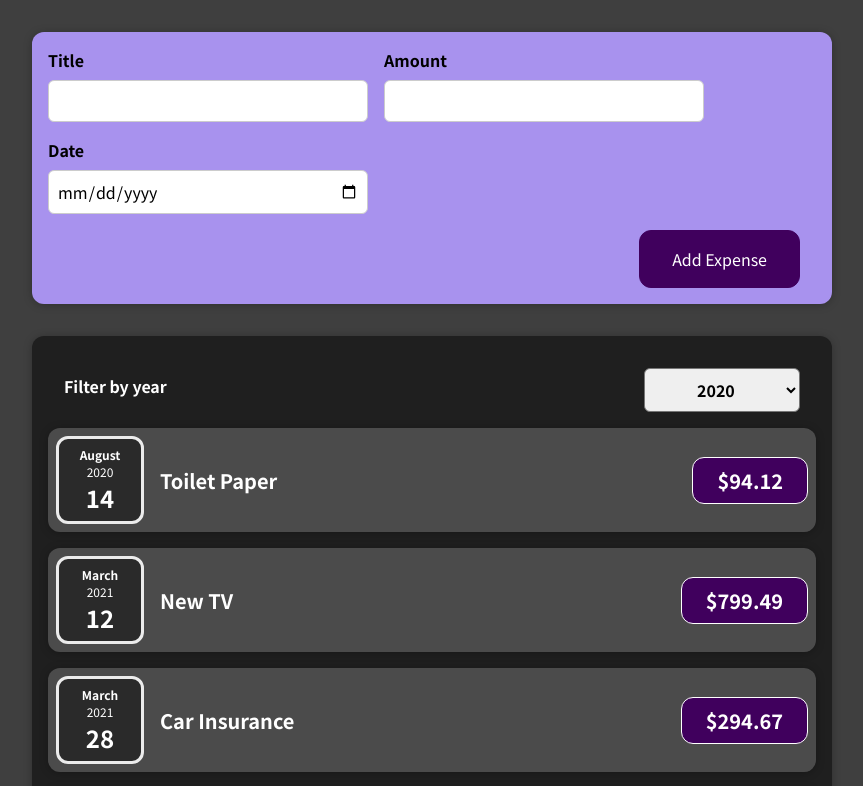
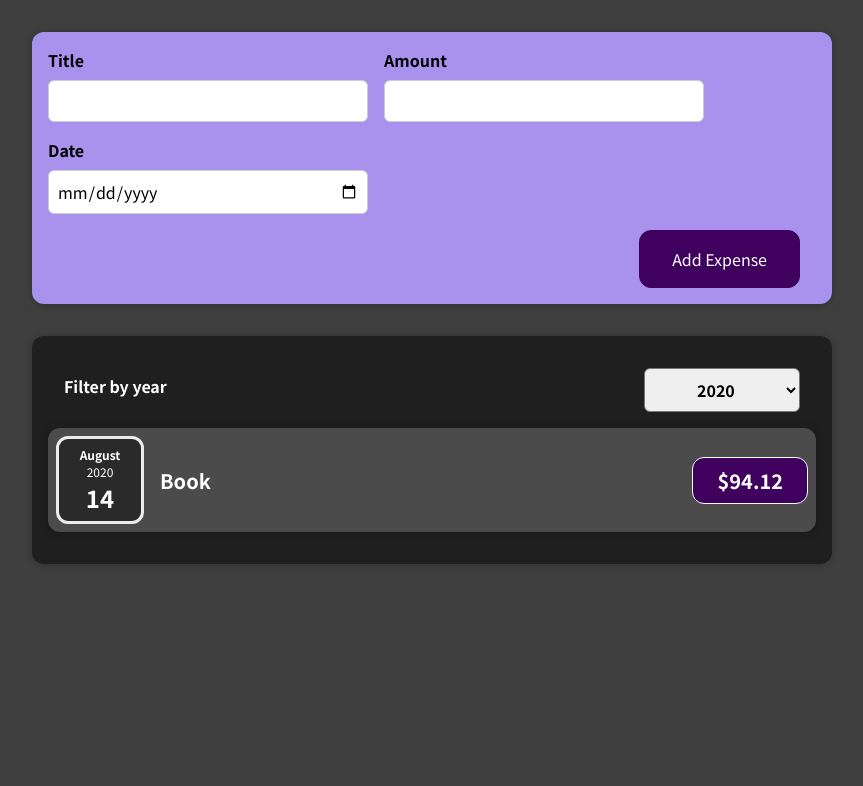
Before and after one commit to EpinderSingh/React-Expense_Tracker, a React (Create React App) app: page / in a window 1280 px wide. Shown: the top 786 px of the page, without its empty margins (208-1071 px from the left). Built offline with nearby package versions, Linux system fonts and the light colour scheme.

Commit message:
condition rendering

```diff
--- a/src/App.js
+++ b/src/App.js
@@ -1,11 +1,12 @@
+import React, { useState } from 'react';
+
 import Expenses from './components/Expenses/Expenses';
 import NewExpense from './components/NewExpense/NewExpense';
 
-const App = () => {
-  const expenses = [
+let DUMMY_EXPENSES = [
   {
     id: 'e1',
-      title: 'Toilet Paper',
+    title: 'Book',
     amount: 94.12,
     date: new Date(2020, 7, 14),
   },
@@ -24,9 +25,13 @@
   },
 ];
 
+const App = () => {
+  const [expenses, setExpenses] = useState(DUMMY_EXPENSES);
+
   const addExpenseHandler = (expense) => {
-    console.log('App.js');
-    console.log(expense);
+    setExpenses((prevExpenses) => {
+      return [expense, ...prevExpenses];
+    });
   };
 
   return (
--- a/src/components/Expenses/ExpenseItem.js
+++ b/src/components/Expenses/ExpenseItem.js
@@ -6,6 +6,7 @@
 
 const ExpenseItem = (props) => {
   return (
+    <li>
       <Card className="expense-item">
         <ExpenseDate date={props.date} />
         <div className="expense-item__description">
@@ -13,6 +14,7 @@
           <div className="expense-item__price">${props.amount}</div>
         </div>
       </Card>
+    </li>
   );
 };
 
--- a/src/components/Expenses/Expenses.js
+++ b/src/components/Expenses/Expenses.js
@@ -1,7 +1,7 @@
 import React, { useState } from 'react';
 
-import ExpenseItem from './ExpenseItem';
 import ExpensesFilter from './ExpensesFilter';
+import ExpensesList from './ExpensesList';
 import Card from '../UI/Card';
 import './Expenses.css';
 
@@ -12,6 +12,10 @@
     setFilteredYear(selectedYear);
   };
 
+  const filteredExpenses = props.items.filter(
+    (expense) => expense.date.getFullYear() === +filteredYear,
+  );
+
   return (
     <div>
       <Card className="expenses">
@@ -19,26 +23,7 @@
           selected={filteredYear}
           onChangeFilter={filterChangeHandler}
         />
-        <ExpenseItem
-          title={props.items[0].title}
-          amount={props.items[0].amount}
-          date={props.items[0].date}
-        />
-        <ExpenseItem
-          title={props.items[1].title}
-          amount={props.items[1].amount}
-          date={props.items[1].date}
-        />
-        <ExpenseItem
-          title={props.items[2].title}
-          amount={props.items[2].amount}
-          date={props.items[2].date}
-        />
-        <ExpenseItem
-          title={props.items[3].title}
-          amount={props.items[3].amount}
-          date={props.items[3].date}
-        />
+        <ExpensesList items={filteredExpenses} />
       </Card>
     </div>
   );
--- /dev/null
+++ b/src/components/Expenses/ExpensesList.css
@@ -0,0 +1,9 @@
+.expenses-list {
+  list-style: none;
+  padding: 0;
+}
+
+.expenses-list__fallback {
+  color: white;
+  text-align: center;
+}
--- /dev/null
+++ b/src/components/Expenses/ExpensesList.js
@@ -0,0 +1,27 @@
+import React from 'react';
+
+import ExpenseItem from './ExpenseItem';
+import './ExpensesList.css';
+
+const ExpensesList = (props) => {
+  if (props.items.length === 0) {
+    return <h2 className="expenses-list__fallback">No expense found.</h2>;
+  }
+
+  return (
+    <ul className="expenses-list">
+      {props.items.map((expense) => {
+        return (
+          <ExpenseItem
+            key={expense.id}
+            title={expense.title}
+            amount={expense.amount}
+            date={expense.date}
+          />
+        );
+      })}
+    </ul>
+  );
+};
+
+export default ExpensesList;
```
Also changed, not shown: 1 other file (tests, documents, lock files or other folders). Lines whose indentation alone changed are shown as unchanged.
